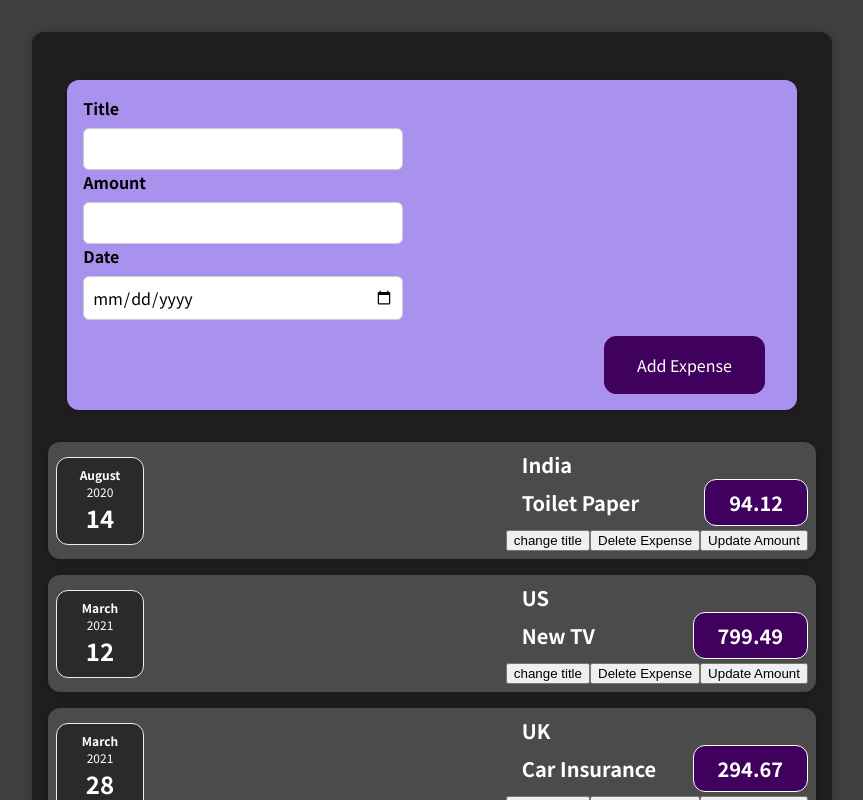
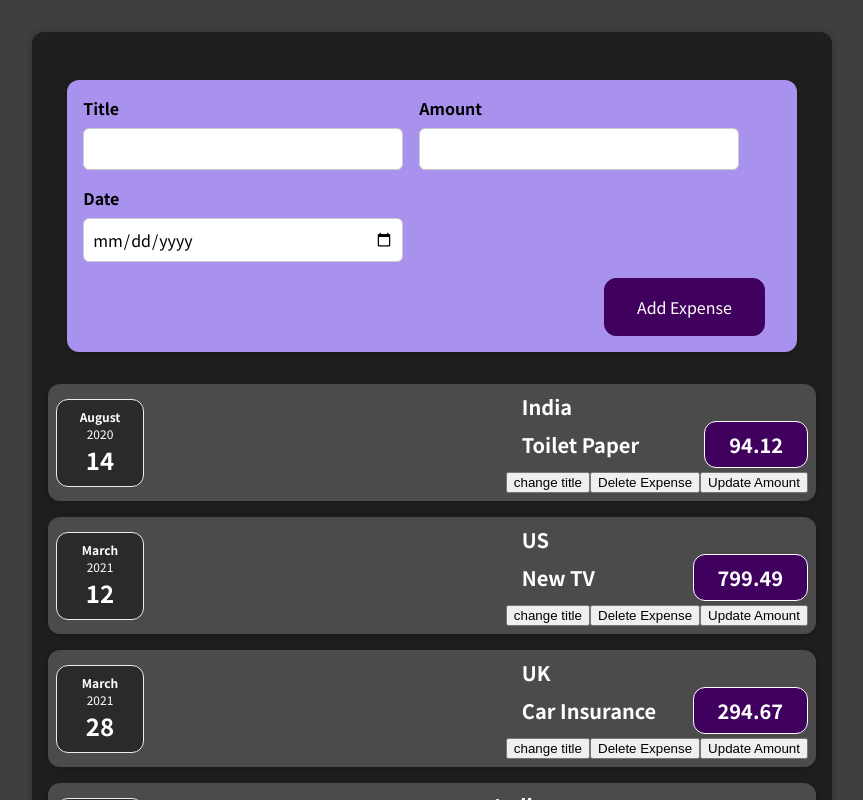
Before and after one commit to s-k-22/ExpenseTrackerReact, a React (Create React App) app: page / in a window 1280 px wide. Shown: the top 800 px of the page, without its empty margins (208-1071 px from the left). Built offline with nearby package versions, Linux system fonts and the light colour scheme.

Commit message:
state in component for all input changes

```diff
--- a/src/components/Expenses/NewExpense/ExpenseForm.js
+++ b/src/components/Expenses/NewExpense/ExpenseForm.js
@@ -1,17 +1,21 @@
-import React from "react";
+import React, { useState } from "react";
 import "./ExpenseForm.css";
 
 const ExpenseForm = () => {
+  const [enteredTitle, setEnteredTitle] = useState("");
+  const [enteredAmount, setEnteredAmount] = useState("");
+  const [enteredDate, setEnteredDate] = useState("");
+
   const titleChangeHandler = (e) => {
-    console.log(e.target.value);
+    setEnteredTitle(e.target.value);
   };
 
   const amountChangeHandler = (e) => {
-    console.log(e.target.value);
+    setEnteredAmount(e.target.value);
   };
 
   const dateChangeHandler = (e) => {
-    console.log(e.target.value);
+    setEnteredDate(e.target.value);
   };
 
   return (
@@ -20,8 +24,12 @@ const ExpenseForm = () => {
         <div className="new-expense__control">
           <label>Title</label>
           <input type="text" onChange={titleChangeHandler} />
+        </div>
+        <div className="new-expense__control">
           <label>Amount</label>
           <input type="number" onChange={amountChangeHandler} />
+        </div>
+        <div className="new-expense__control">
           <label>Date</label>
           <input type="date" onChange={dateChangeHandler} />
         </div>
```
